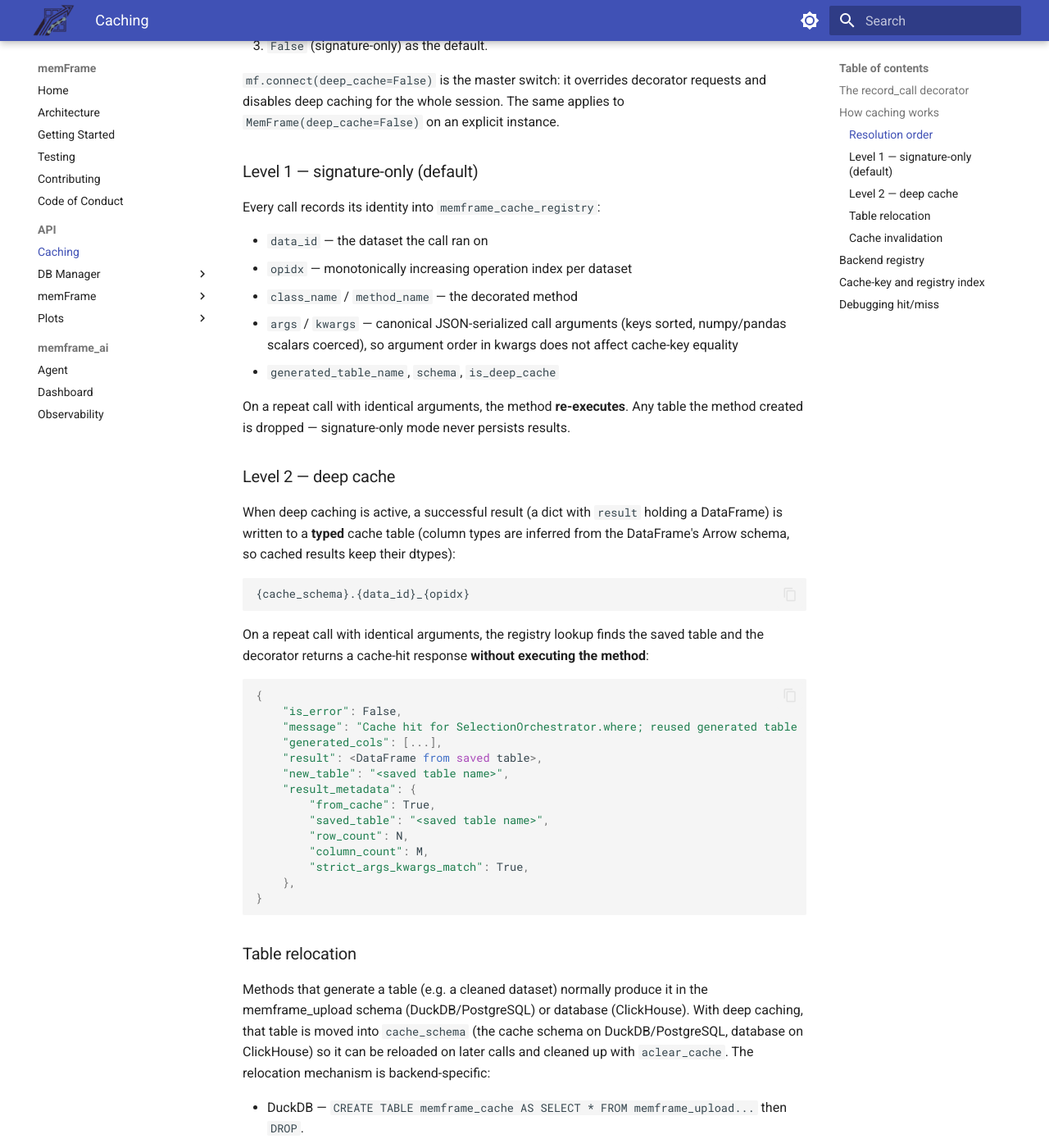
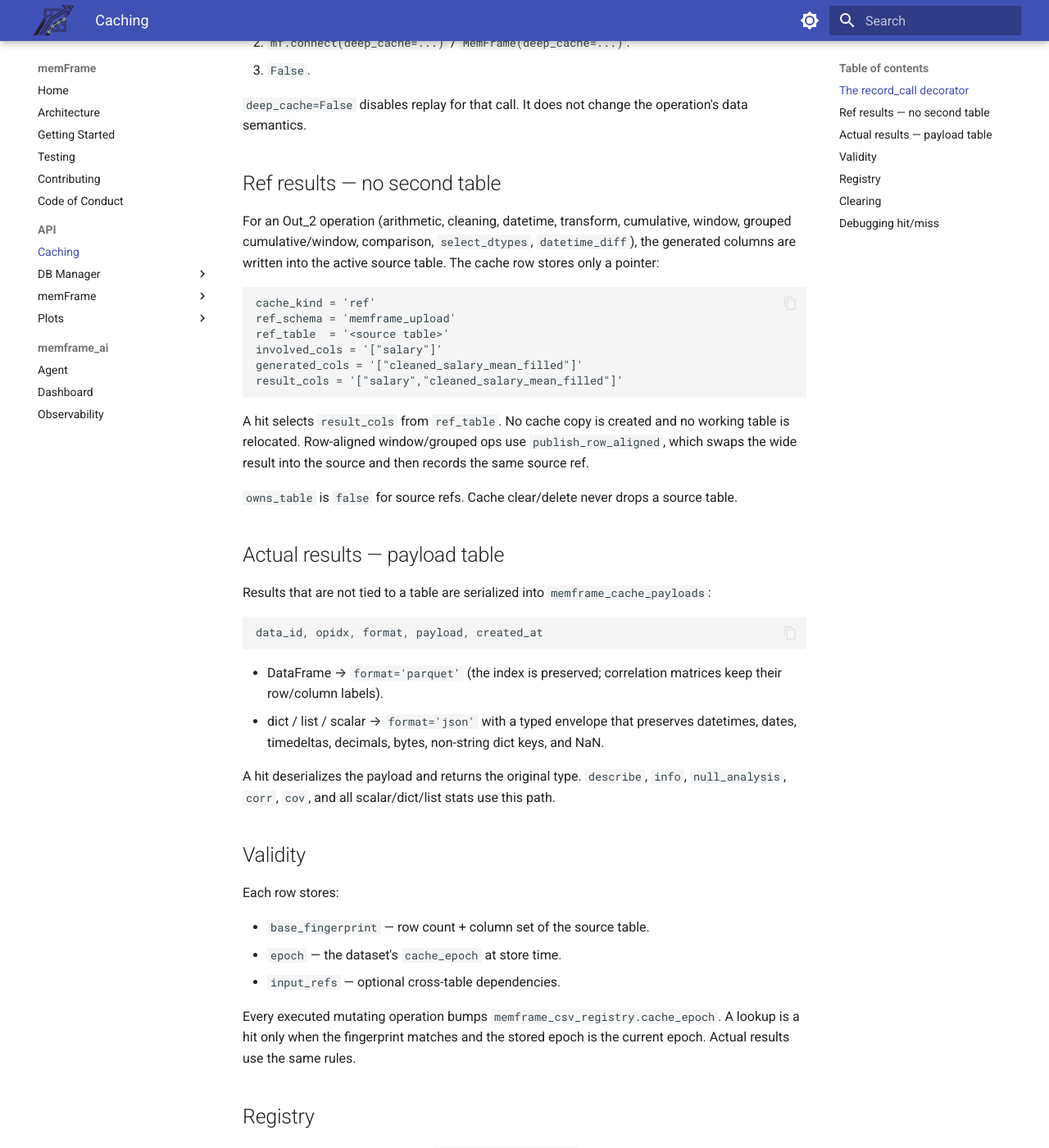
Before and after one commit to Debojit95/memFrame, an MkDocs documentation site: the page built from docs/api/caching.md, in a window 1280 px wide and 1400 px high, scrolled down 860 px. Shown: the whole window at 82% size. Built offline with MkDocs 1.6.1 and Material for MkDocs 9.7.7, drawn with Linux system fonts in a browser that asks for light colours; some of the changed text lies outside the part shown.

Commit message:
[docs] rewrite caching guide for actual/ref model
Document source-backed refs, the actual payload table, typed JSON and
Parquet formats, epoch/fingerprint validity, ownership-aware clearing, and
the cache registry/payload tables.

````diff
--- a/docs/api/caching.md
+++ b/docs/api/caching.md
@@ -1,154 +1,129 @@
 # Caching
 
-Source: `src/cache/cache_manager.py`
+Source: `src/memframe/cache/cache_manager.py`
 
-memFrame caches analytical method calls in a per-backend **cache registry**
-so repeat work is either recorded (cheap signature logging) or fully reused
-(deep cache reloads a saved result table without re-executing the method).
+memFrame records analytical method calls in a per-backend **cache registry**
+and replays them when the same call is repeated with the same arguments and
+the source data is unchanged. Results fall into two kinds:
+
+| Kind | What it is | Stored as |
+| --- | --- | --- |
+| `ref` | A feature/projection that lives in a table (row-preserving generated columns, selected columns, grouped results) | Pointer: `ref_schema`, `ref_table`, `involved_cols`, `generated_cols`, `result_cols` |
+| `actual` | A standalone result that has no table (scalar, dict, list, correlation matrix, describe report) | Payload in `memframe_cache_payloads` |
+
+A call is one kind or the other; the registry row carries `cache_kind`.
 
 ## The `record_call` decorator
 
 `record_call` is a `CacheManager` instance (`from memframe.cache import
-record_call, CacheManager`). Every analytics orchestrator method (`selection`,
-`inspection`, `cleaning`, `stats`, `arithmetic`) is decorated with it. The
-decorator wraps the method, records the call into the `memframe_cache_registry`
-table, and — for deep cache — persists the returned DataFrame as a cache
-table.
+record_call, CacheManager`). Orchestrator methods that return reusable results
+are decorated with it:
 
 ```python
-@record_call                    # signature-only logging (default)
-@record_call()                  # same as above
-@record_call(deep_cache=False)  # explicit signature-only
-@record_call(deep_cache=True)   # persist result table + reload on repeat call
+@record_call(deep_cache=True)   # record and replay
+@record_call(deep_cache=False)  # record only (no replay)
+@record_call                    # decorator default, then MemFrame setting
 ```
 
-## How caching works
+Resolution order:
 
-### Resolution order
+1. Decorator argument, e.g. `@record_call(deep_cache=True)`.
+2. `mf.connect(deep_cache=...)` / `MemFrame(deep_cache=...)`.
+3. `False`.
 
-The effective cache mode for a call is decided in this order:
+`deep_cache=False` disables replay for that call. It does not change the
+operation's data semantics.
 
-1. The decorator argument, e.g. `@record_call(deep_cache=True)`.
-2. `mf.connect(deep_cache=...)` (or `MemFrame(deep_cache=...)` for an explicit
-   instance) when the decorator does not specify one.
-3. `False` (signature-only) as the default.
+## Ref results — no second table
 
-`mf.connect(deep_cache=False)` is the master switch: it overrides decorator
-requests and disables deep caching for the whole session. The same applies to
-`MemFrame(deep_cache=False)` on an explicit instance.
+For an Out_2 operation (arithmetic, cleaning, datetime, transform, cumulative,
+window, grouped cumulative/window, comparison, `select_dtypes`,
+`datetime_diff`), the generated columns are written into the active source
+table. The cache row stores only a pointer:
 
-### Level 1 — signature-only (default)
-
-Every call records its identity into `memframe_cache_registry`:
-
-- `data_id` — the dataset the call ran on
-- `opidx` — monotonically increasing operation index per dataset
-- `class_name` / `method_name` — the decorated method
-- `args` / `kwargs` — canonical JSON-serialized call arguments (keys sorted,
-  numpy/pandas scalars coerced), so argument order in kwargs does not affect
-  cache-key equality
-- `generated_table_name`, `schema`, `is_deep_cache`
-
-On a repeat call with identical arguments, the method **re-executes**. Any table
-the method created is dropped — signature-only mode never persists results.
-
-### Level 2 — deep cache
-
-When deep caching is active, a successful result (a dict with `result` holding a
-DataFrame) is written to a **typed** cache table (column types are inferred
-from the DataFrame's Arrow schema, so cached results keep their dtypes):
-
-```
-{cache_schema}.{data_id}_{opidx}
+```text
+cache_kind = 'ref'
+ref_schema = 'memframe_upload'
+ref_table  = '<source table>'
+involved_cols = '["salary"]'
+generated_cols = '["cleaned_salary_mean_filled"]'
+result_cols = '["salary","cleaned_salary_mean_filled"]'
 ```
 
-On a repeat call with identical arguments, the registry lookup finds the saved
-table and the decorator returns a cache-hit response **without executing the
-method**:
+A hit selects `result_cols` from `ref_table`. No cache copy is created and no
+working table is relocated. Row-aligned window/grouped ops use
+`publish_row_aligned`, which swaps the wide result into the source and then
+records the same source ref.
 
-```python
-{
-    "is_error": False,
-    "message": "Cache hit for SelectionOrchestrator.where; reused generated table '...'",
-    "generated_cols": [...],
-    "result": <DataFrame from saved table>,
-    "new_table": "<saved table name>",
-    "result_metadata": {
-        "from_cache": True,
-        "saved_table": "<saved table name>",
-        "row_count": N,
-        "column_count": M,
-        "strict_args_kwargs_match": True,
-    },
-}
+`owns_table` is `false` for source refs. Cache clear/delete never drops a
+source table.
+
+## Actual results — payload table
+
+Results that are not tied to a table are serialized into
+`memframe_cache_payloads`:
+
+```text
+data_id, opidx, format, payload, created_at
 ```
 
-### Table relocation
+- DataFrame → `format='parquet'` (the index is preserved; correlation matrices
+  keep their row/column labels).
+- dict / list / scalar → `format='json'` with a typed envelope that preserves
+  datetimes, dates, timedeltas, decimals, bytes, non-string dict keys, and NaN.
 
-Methods that generate a table (e.g. a cleaned dataset) normally produce it in
-the memframe_upload schema (DuckDB/PostgreSQL) or database (ClickHouse). With deep
-caching, that table is moved into `cache_schema` (the cache schema on
-DuckDB/PostgreSQL, database on ClickHouse) so it can be reloaded on later calls and cleaned up with
-`aclear_cache`. The relocation mechanism is backend-specific:
+A hit deserializes the payload and returns the original type. `describe`,
+`info`, `null_analysis`, `corr`, `cov`, and all scalar/dict/list stats use
+this path.
 
-- DuckDB — `CREATE TABLE memframe_cache AS SELECT * FROM memframe_upload...` then `DROP`.
-- PostgreSQL — `ALTER TABLE memframe_upload... SET SCHEMA memframe_cache`.
-- ClickHouse — `RENAME TABLE memframe_upload... TO memframe_cache...`.
+## Validity
 
-### Cache invalidation
+Each row stores:
 
-`aclear_cache(data_id)` drops every cache table recorded for a dataset and
-clears its registry rows. The original uploaded table is left untouched.
+- `base_fingerprint` — row count + column set of the source table.
+- `epoch` — the dataset's `cache_epoch` at store time.
+- `input_refs` — optional cross-table dependencies.
 
-## Backend registry
+Every executed mutating operation bumps `memframe_csv_registry.cache_epoch`.
+A lookup is a hit only when the fingerprint matches and the stored epoch is
+the current epoch. Actual results use the same rules.
 
-The cache registry lives in the backend `memframe_csv_registry` schema (DuckDB/PostgreSQL) or database (ClickHouse):
+## Registry
 
-| Backend | Registry table | Cache schema/database |
-| --- | --- | --- |
-| DuckDB | `memframe_csv_registry.memframe_cache_registry` | `memframe_cache` |
-| PostgreSQL | `memframe_csv_registry.memframe_cache_registry` | `memframe_cache` |
-| ClickHouse | `memframe_csv_registry.memframe_cache_registry` | `memframe_cache` |
+The registry lives in the backend `memframe_csv_registry` schema
+(DuckDB/PostgreSQL) or database (ClickHouse):
 
-Registry rows carry the result kind (`cache_kind` = `actual` or `ref`), the ref
-target (`ref_schema`, `ref_table`, `involved_cols`, `generated_cols`,
-`result_cols`) and validity stamps (`epoch`, `input_refs`, `owns_table`).
-Actual payloads live in `memframe_csv_registry.memframe_cache_payloads`
-(`data_id`, `opidx`, `format`, `payload`); DataFrames use Parquet bytes and
-dict/list/scalar results use typed JSON.
+| Backend | Registry table | Payload table | Cache schema/database |
+| --- | --- | --- | --- |
+| DuckDB | `memframe_csv_registry.memframe_cache_registry` | `memframe_csv_registry.memframe_cache_payloads` | `memframe_cache` |
+| PostgreSQL | `memframe_csv_registry.memframe_cache_registry` | `memframe_csv_registry.memframe_cache_payloads` | `memframe_cache` |
+| ClickHouse | `memframe_csv_registry.memframe_cache_registry` | `memframe_csv_registry.memframe_cache_payloads` | `memframe_cache` |
 
-Registry and cache schemas/databases are fixed: `memframe_csv_registry`, `memframe_cache`, and
-`memframe_upload`.
+The fixed schemas/databases are `memframe_csv_registry`, `memframe_cache`, and
+`memframe_upload`. ClickHouse payloads are stored base64-encoded in a `String`.
 
-## Cache-key and registry index
+## Clearing
 
-Lookups filter `memframe_cache_registry` by `data_id`, `class_name`, `method_name`,
-`args`, `kwargs`. DuckDB and PostgreSQL backends install an index on
-`(data_id, class_name, method_name)` so repeated lookups do not scan the whole
-registry.
+`aclear_cache(data_id)`:
+
+1. Drops tables the cache owns (`owns_table = true`, legacy cache copies).
+2. Never drops a `ref_table` that is the user's source table.
+3. Deletes the dataset's actual payload rows.
+4. Deletes its registry rows.
+
+`adelete_table(data_id)` performs the same cache cleanup and then removes the
+dataset itself.
 
 ## Debugging hit/miss
 
-The cache logs every lookup through the `memFrame.cache` logger:
+The cache logs through the `memFrame.cache` logger:
 
-```
-[cache] MISS ArithmeticWrapper.mul data_id=HW4dev — no matching registry row
-[cache] STORE ArithmeticWrapper.mul data_id=HW4dev → cache.HW4dev__op_... (deep)
-[cache] HIT  ArithmeticWrapper.mul data_id=HW4dev → HW4dev__op_... (3 rows, lookup+reload 0.013s)
+```text
+[cache] MISS ArithmeticWrapper.mul data_id=HW4dev — no usable registry row
+[cache] STORE ArithmeticWrapper.mul data_id=HW4dev → memframe_upload.HW4dev (ref)
+[cache] HIT  StatsWrapper.mean data_id=HW4dev → actual payload (0.002s)
+[cache] STALE StatsWrapper.mean data_id=HW4dev — base changed; dropping entry
 ```
 
-- `MISS ... no matching registry row` — deep lookup found nothing (different
-  args, or deep caching off for this call). If this happens on a repeat call
-  that just logged `STORE ... (deep)`, the registry filter is the problem:
-  ClickHouse stores `is_deep_cache` as `Bool`, which stringifies to
-  `'true'`/`'false'`, so the lookup must compare it as `CAST(is_deep_cache AS
-  UInt8) = 1`, not `= '1'`.
-- `MISS ... reload failed for <table>` — registry row existed but the saved
-  table could not be reloaded (warning level; the underlying error is logged).
-- `HIT ...` — a saved table was reloaded; the timing includes the registry
-  lookup plus the table fetch.
-- `STORE ... (deep)` — a result was persisted to a cache table.
-- `STORE ... (signature-only)` — L1 mode recorded the call only.
-
-The `result_metadata.from_cache` flag on the returned dict also reports hit vs
-miss programmatically.
+`result_metadata` on the returned envelope reports `from_cache` and
+`cache_kind` (`"ref"` or `"actual"`).
````
